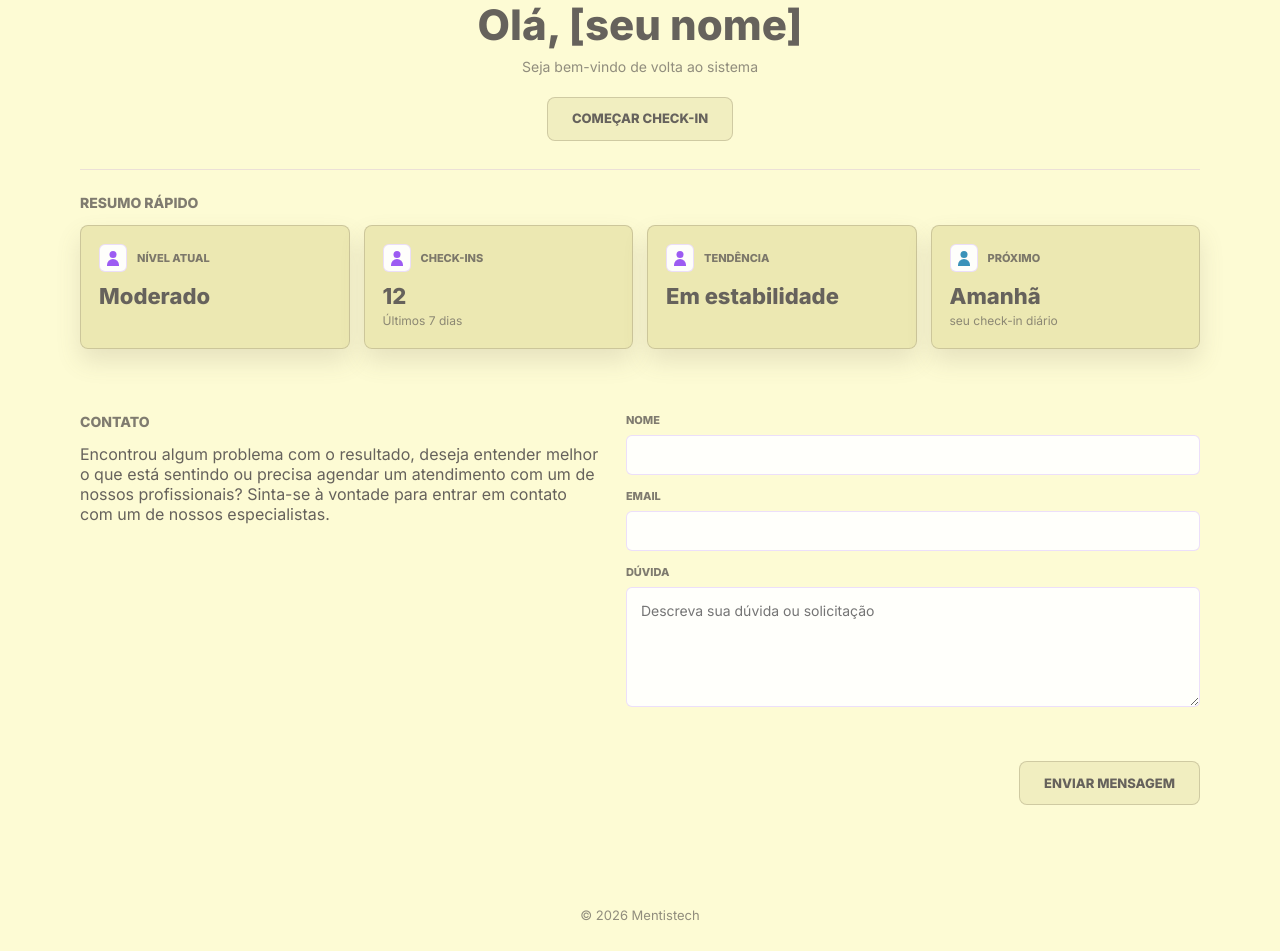
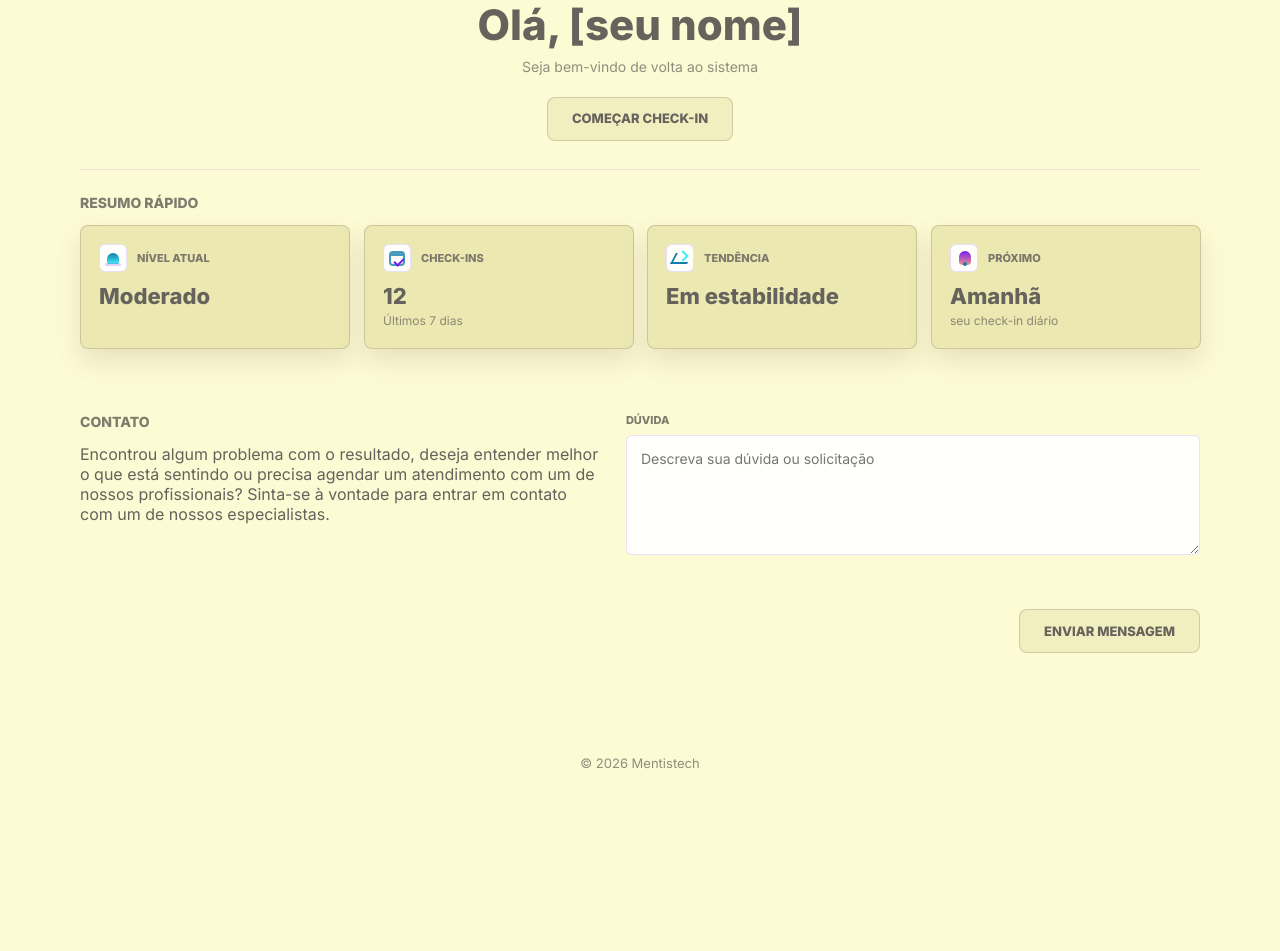
Before and after one commit to JmCassemiro/Projeto-MentisTech, a FastAPI app: page /initial in a window 1280 px wide. Shown: the part 196-1147 px from the top of the page. After the commit the page ends 965 px from the top, so only its background shows below. Run offline with FastAPI, Linux system fonts and the light colour scheme.

Commit message:
integração rota de email

```diff
--- a/frontend/static/css/hero.css
+++ b/frontend/static/css/hero.css
@@ -44,8 +44,7 @@
     color: var(--accent);
 }
 
-.perfil-icone,
-.card-icone {
+.perfil-icone {
     width: 24px;
     height: 24px;
     border-radius: 50%;
@@ -56,9 +55,7 @@
 }
 
 .perfil-icone::before,
-.perfil-icone::after,
-.card-icone::before,
-.card-icone::after {
+.perfil-icone::after {
     content: "";
     position: absolute;
     left: 50%;
@@ -66,16 +63,14 @@
     background: rgba(118, 28, 238, 0.72);
 }
 
-.perfil-icone::before,
-.card-icone::before {
+.perfil-icone::before {
     top: 4px;
     width: 7px;
     height: 7px;
     border-radius: 50%;
 }
 
-.perfil-icone::after,
-.card-icone::after {
+.perfil-icone::after {
     bottom: 4px;
     width: 12px;
     height: 7px;
@@ -86,19 +81,90 @@
     width: 28px;
     height: 28px;
     border-radius: 6px;
+    background: rgba(255, 255, 255, 0.94);
+    border: 1px solid rgba(118, 28, 238, 0.14);
+    position: relative;
+    flex: 0 0 auto;
+    overflow: hidden;
 }
 
-.card-icone::before {
-    top: 6px;
+.card-icone::before,
+.card-icone::after {
+    content: "";
+    position: absolute;
 }
 
-.card-icone::after {
-    bottom: 5px;
+.card-icone--nivel::before {
+    left: 7px;
+    right: 7px;
+    bottom: 7px;
+    height: 11px;
+    border-radius: 7px 7px 3px 3px;
+    background: linear-gradient(180deg, #147dac, #44edf5);
 }
 
-.card-icone.alerta::before,
-.card-icone.alerta::after {
-    background: rgba(20, 125, 172, 0.84);
+.card-icone--nivel::after {
+    left: 5px;
+    right: 5px;
+    bottom: 5px;
+    height: 3px;
+    border-radius: 999px;
+    background: rgba(118, 28, 238, 0.2);
+}
+
+.card-icone--checkins::before {
+    inset: 6px 5px 5px;
+    border: 2px solid rgba(20, 125, 172, 0.78);
+    border-top-width: 5px;
+    border-radius: 4px;
+}
+
+.card-icone--checkins::after {
+    left: 10px;
+    top: 13px;
+    width: 8px;
+    height: 4px;
+    border-left: 2px solid #761cee;
+    border-bottom: 2px solid #761cee;
+    transform: rotate(-45deg);
+}
+
+.card-icone--tendencia::before {
+    left: 6px;
+    bottom: 7px;
+    width: 15px;
+    height: 9px;
+    border-left: 2px solid #147dac;
+    border-bottom: 2px solid #147dac;
+    transform: skew(-28deg);
+}
+
+.card-icone--tendencia::after {
+    right: 6px;
+    top: 7px;
+    width: 6px;
+    height: 6px;
+    border-top: 2px solid #44edf5;
+    border-right: 2px solid #44edf5;
+    transform: rotate(45deg);
+}
+
+.card-icone--proximo::before {
+    left: 8px;
+    top: 6px;
+    width: 12px;
+    height: 14px;
+    border-radius: 8px 8px 5px 5px;
+    background: linear-gradient(180deg, #761cee, #ef8f92);
+}
+
+.card-icone--proximo::after {
+    left: 12px;
+    bottom: 5px;
+    width: 4px;
+    height: 4px;
+    border-radius: 50%;
+    background: #147dac;
 }
 
 #dashboard-main {
@@ -153,16 +219,75 @@
     display: grid;
     grid-template-columns: repeat(4, minmax(0, 1fr));
     gap: 14px;
+    perspective: 900px;
 }
 
 .info-card,
 .suporte-card {
+    position: relative;
     min-height: 110px;
     padding: 18px;
     border: 1px solid var(--card-border);
     border-radius: 8px;
     background: var(--card-bg-strong);
     box-shadow: var(--shadow);
+    transform-style: preserve-3d;
+}
+
+.info-card {
+    overflow: hidden;
+    transform-origin: center;
+    transform: rotateX(var(--tilt-x, 0deg)) rotateY(var(--tilt-y, 0deg)) scale(var(--tilt-scale, 1));
+    transition: transform 0.34s cubic-bezier(.03, .98, .52, .99), box-shadow 0.34s ease, border-color 0.34s ease;
+    will-change: transform;
+}
+
+.info-card:hover {
+    border-color: rgba(68, 237, 245, 0.38);
+    box-shadow: 0 26px 52px rgba(20, 30, 45, 0.2);
+}
+
+.info-card.is-tilting {
+    transition: box-shadow 0.34s ease, border-color 0.34s ease;
+}
+
+.info-card .card-topo {
+    transform: translateZ(20px);
+}
+
+.info-card strong {
+    transform: translateZ(28px);
+}
+
+.info-card p {
+    transform: translateZ(16px);
+}
+
+.info-card:hover .card-topo {
+    transform: translateZ(56px);
+}
+
+.info-card:hover strong {
+    transform: translateZ(76px);
+}
+
+.info-card:hover p {
+    transform: translateZ(42px);
+}
+
+.info-card .card-topo,
+.info-card strong,
+.info-card p {
+    position: relative;
+    z-index: 1;
+    transition: transform 0.42s cubic-bezier(.03, .98, .52, .99);
+}
+
+@media (prefers-reduced-motion: reduce) {
+    .info-card {
+        transform: none;
+        transition: box-shadow 0.2s ease, border-color 0.2s ease;
+    }
 }
 
 .card-topo {
--- a/frontend/templates/hero/hero.html
+++ b/frontend/templates/hero/hero.html
@@ -41,7 +41,7 @@
                 <div class="resumo-grid">
                     <article class="info-card">
                         <div class="card-topo">
-                            <span class="card-icone"></span>
+                            <span class="card-icone card-icone--nivel"></span>
                             <small>NÍVEL ATUAL</small>
                         </div>
                         <strong>Moderado</strong>
@@ -49,7 +49,7 @@
 
                     <article class="info-card">
                         <div class="card-topo">
-                            <span class="card-icone"></span>
+                            <span class="card-icone card-icone--checkins"></span>
                             <small>CHECK-INS</small>
                         </div>
                         <strong>12</strong>
@@ -58,7 +58,7 @@
 
                     <article class="info-card">
                         <div class="card-topo">
-                            <span class="card-icone"></span>
+                            <span class="card-icone card-icone--tendencia"></span>
                             <small>TENDÊNCIA</small>
                         </div>
                         <strong>Em estabilidade</strong>
@@ -66,7 +66,7 @@
 
                     <article class="info-card">
                         <div class="card-topo">
-                            <span class="card-icone alerta"></span>
+                            <span class="card-icone card-icone--proximo"></span>
                             <small>PRÓXIMO</small>
                         </div>
                         <strong>Amanhã</strong>
@@ -87,16 +87,6 @@
                 <div class="bloco">
 
                     <form class="contato-form" id="contato-form">
-                        <div class="campo">
-                            <label for="nome">NOME</label>
-                            <input type="text" id="nome" name="nome" required>
-                        </div>
-
-                        <div class="campo">
-                            <label for="email">EMAIL</label>
-                            <input type="email" id="email" name="email" required>
-                        </div>
-
                         <div class="campo">
                             <label for="duvida">DÚVIDA</label>
                             <textarea id="duvida" name="duvida" rows="4"
@@ -122,8 +112,46 @@
             const contatoForm = document.getElementById('contato-form');
             const feedback = document.getElementById('contato-feedback');
             const primeiroNome = document.getElementById('primeiro-nome');
-            const nomeInput = document.getElementById('nome');
-            const emailInput = document.getElementById('email');
+            const infoCards = document.querySelectorAll('.info-card');
+            let currentUser = null;
+
+            function setupTiltCards() {
+                const maxTilt = 15;
+
+                infoCards.forEach((card) => {
+                    let animationFrame = null;
+
+                    card.addEventListener('mousemove', (event) => {
+                        const rect = card.getBoundingClientRect();
+                        const x = (event.clientX - rect.left) / rect.width;
+                        const y = (event.clientY - rect.top) / rect.height;
+                        const tiltX = (y - 0.5) * maxTilt;
+                        const tiltY = (0.5 - x) * maxTilt;
+
+                        if (animationFrame) {
+                            cancelAnimationFrame(animationFrame);
+                        }
+
+                        animationFrame = requestAnimationFrame(() => {
+                            card.classList.add('is-tilting');
+                            card.style.setProperty('--tilt-x', `${tiltX}deg`);
+                            card.style.setProperty('--tilt-y', `${tiltY}deg`);
+                            card.style.setProperty('--tilt-scale', '1.05');
+                        });
+                    });
+
+                    card.addEventListener('mouseleave', () => {
+                        if (animationFrame) {
+                            cancelAnimationFrame(animationFrame);
+                        }
+
+                        card.classList.remove('is-tilting');
+                        card.style.setProperty('--tilt-x', '0deg');
+                        card.style.setProperty('--tilt-y', '0deg');
+                        card.style.setProperty('--tilt-scale', '1');
+                    });
+                });
+            }
 
             function getFirstName(fullName) {
                 return fullName.trim().split(/\s+/)[0] || '[seu nome]';
@@ -149,30 +177,34 @@
                     }
 
                     const user = await response.json();
+                    currentUser = user;
                     primeiroNome.textContent = getFirstName(user.name);
-                    nomeInput.value = user.name || '';
-                    emailInput.value = user.email || '';
                 } catch (error) {
                     console.error('Erro ao carregar usuario:', error);
                 }
             }
 
             loadCurrentUser();
+            setupTiltCards();
 
             contatoForm.addEventListener('submit', async (event) => {
                 event.preventDefault();
                 feedback.textContent = 'Enviando mensagem...';
                 feedback.style.color = 'var(--text-main)';
 
-                const nome = document.getElementById('nome').value.trim();
-                const email = document.getElementById('email').value.trim();
                 const duvida = document.getElementById('duvida').value.trim();
+
+                if (!currentUser) {
+                    feedback.textContent = 'Nao foi possivel identificar seu usuario. Faca login novamente.';
+                    feedback.style.color = '#b71c1c';
+                    return;
+                }
 
                 const payload = {
                     subject: 'Contato pelo painel',
-                    user_id: 0,
-                    user_name: nome,
-                    user_email: email,
+                    user_id: currentUser.id,
+                    user_name: currentUser.name,
+                    user_email: currentUser.email,
                     email_to: 'inatelc317.mentistech.test@gmail.com',
                     message: duvida
                 };
--- a/frontend/templates/home/home.html
+++ b/frontend/templates/home/home.html
@@ -29,7 +29,6 @@
 
             <div id="botoes">
                 <a class="btn" href="{{ url_for('get_autheticate') }}">Entrar</a>
-                <a class="btn secundario" href="{{ url_for('get_autheticate') }}">LOGIN</a>
             </div>
         </section>
 
```
Also changed, not shown: app/schemas/email_schemas.py (+6 -1 lines), app/services/send_email.py (+14 -2 lines), app/templates/emails/support_email.html (+38 -34 lines).
